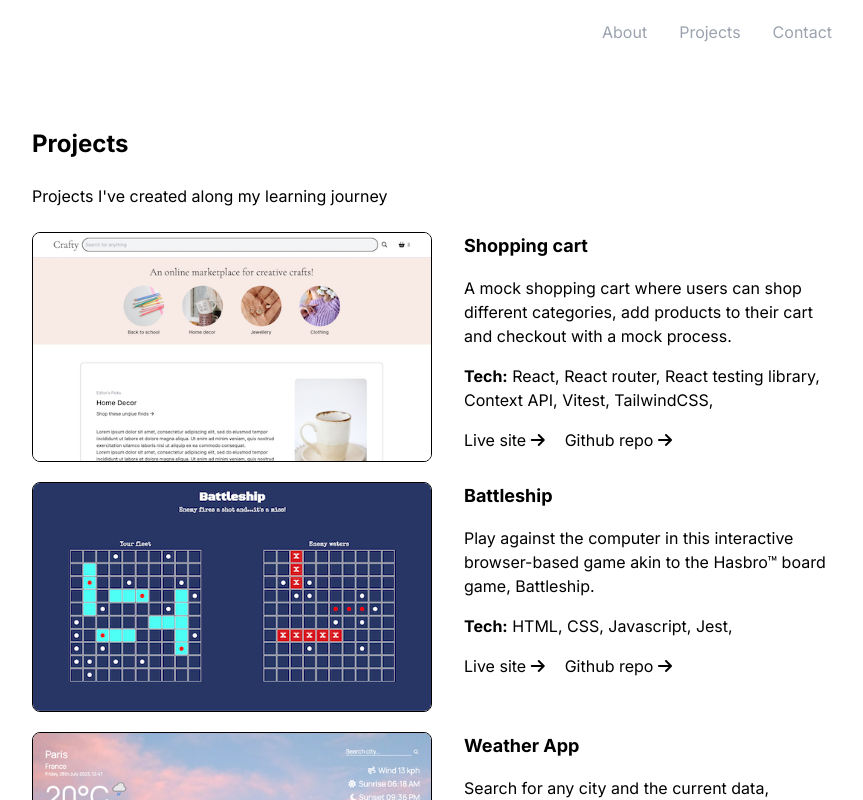
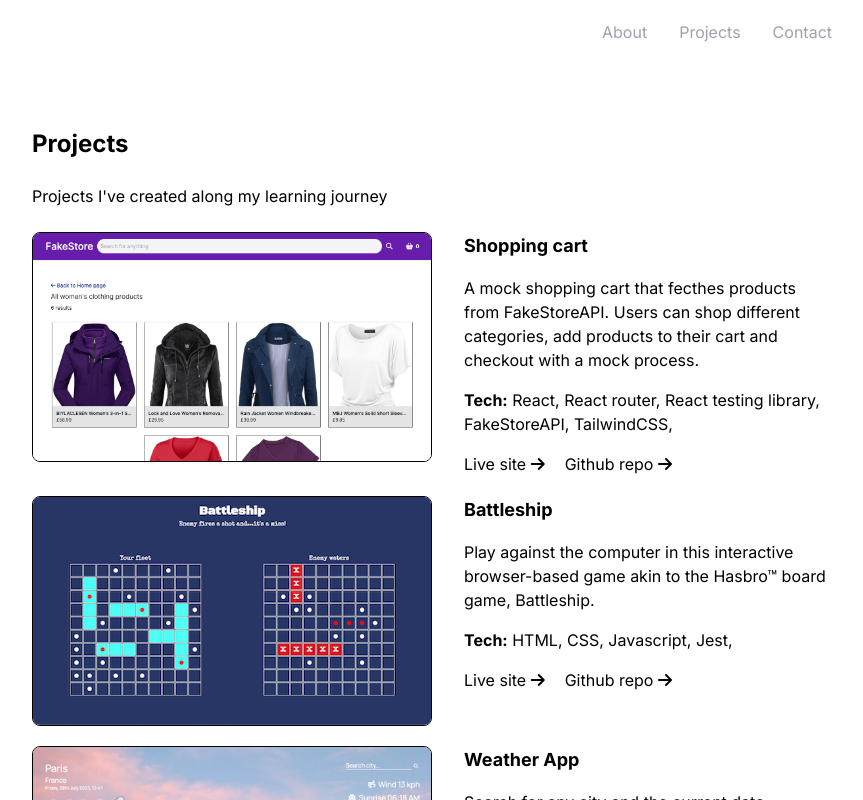
Before and after one commit to erinsophie/personal-portfolio, a React (Vite) app: page /projects in a window 1280 px wide. Shown: the top 800 px of the page, without its empty margins (208-1071 px from the left). Built offline with nearby package versions, Linux system fonts and the light colour scheme.

Commit message:
Update link

```diff
--- a/src/data/projectData.js
+++ b/src/data/projectData.js
@@ -8,16 +8,15 @@ const projectsList = [
     id: uuidv4(),
     title: 'Shopping cart',
     description:
-      'A mock shopping cart where users can shop different categories, add products to their cart and checkout with a mock process.',
-    site: 'https://glowing-custard-e8ce90.netlify.app/',
+      'A mock shopping cart that fecthes products from FakeStoreAPI. Users can shop different categories, add products to their cart and checkout with a mock process.',
+    site: 'https://shopping-cart-erinsophie.netlify.app',
     source: 'https://github.com/erinsophie/shopping-cart',
     image: shoppingCart,
     tech: [
       'React',
       'React router',
       'React testing library',
-      'Context API',
-      'Vitest',
+      'FakeStoreAPI',
       'TailwindCSS',
     ],
   },
```
Also changed, not shown: src/assets/img/shopping-cart.png.
